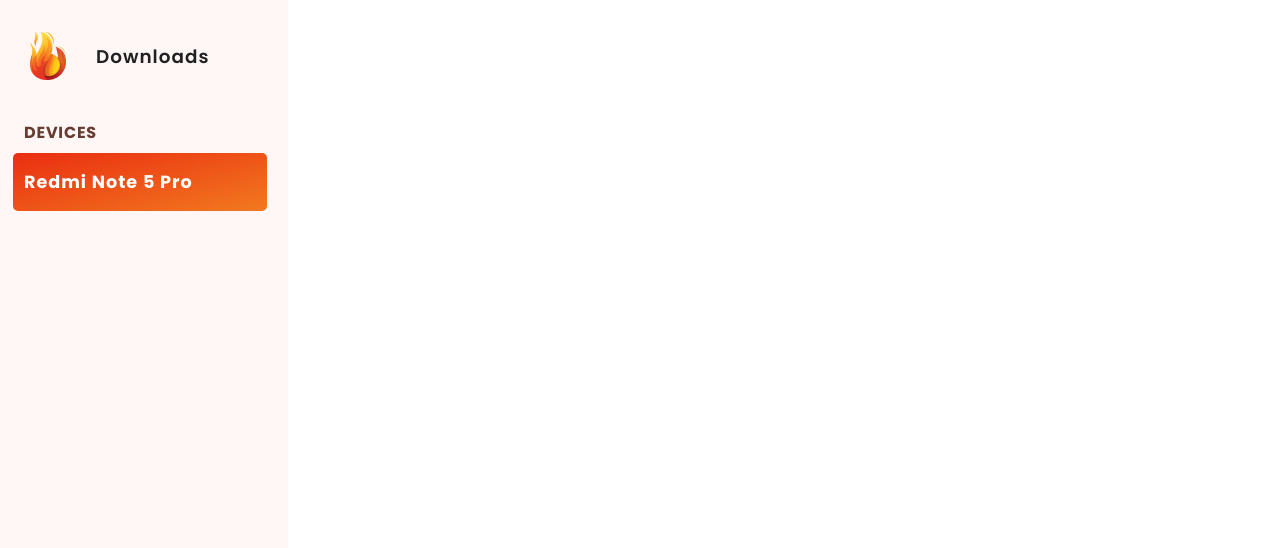
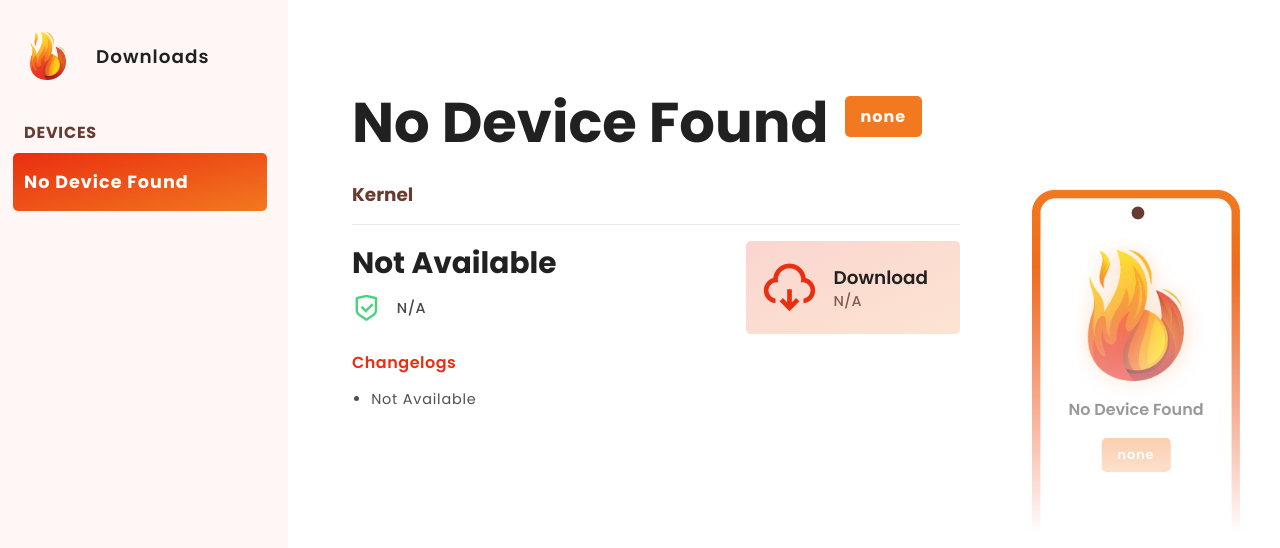
Before and after one commit to Xperiement/agni, a React (Create React App) app: page /downloads in a window 1280 px wide. Shown: the top 548 px of the page. Built offline with nearby package versions, Linux system fonts and the light colour scheme; no server answers.

Commit message:
updated download page

```diff
--- /dev/null
+++ b/src/components/Downloads/Card.js
@@ -0,0 +1,56 @@
+import React from "react";
+
+// {
+//     type: "kernel",
+//     title: "v6.9",
+//     size: "14.5MB",
+//     url: "",
+//     md5: "",
+//     changelogs: ["Added Z-Engine", "Improved thermal"],
+//   },
+
+export default function Card({ data }) {
+  return (
+    <div id={data.title} className="card">
+      <div className="tCont">
+        <div className="lCont">
+          <div className="title">{data.title}</div>
+          {data.md5 ? (
+            <div className="hash">
+              <i className="ri-shield-check-line" />
+              <div>{data.md5}</div>
+            </div>
+          ) : (
+            <div className="hash disabled">
+              <i className="ri-shield-check-line" />
+              <div>Not provided</div>
+            </div>
+          )}
+        </div>
+
+        <div className="rCont">
+          <div className="downloadBtn">
+            <i className="ri-download-cloud-2-line"></i>
+            <div className="iCont">
+              <div className="title">Download</div>
+              <div className="size">{data.size}</div>
+            </div>
+          </div>
+        </div>
+      </div>
+
+      <div className="changelogs">
+        {data.changelogs.length > 0 && (
+          <>
+            <div className="subHead">Changelogs</div>
+            <ul>
+              {data.changelogs.map((item, id) => (
+                <li key={id}>{item}</li>
+              ))}
+            </ul>
+          </>
+        )}
+      </div>
+    </div>
+  );
+}
--- /dev/null
+++ b/src/components/Downloads/Overview.js
@@ -0,0 +1,18 @@
+import React from "react";
+import device from "../../assets/device.png";
+import logo from "../../assets/agni.png";
+
+export default function Overview({ model, code_name }) {
+  return (
+    <div className="overview">
+      <img src={device} alt="" />
+      <div className="device">
+        <div className="section">
+          <img className="logo" src={logo} alt="" />
+          <div className="title">{model}</div>
+          <div className="codeName">{code_name}</div>
+        </div>
+      </div>
+    </div>
+  );
+}
--- a/src/components/Downloads/Sidebar.js
+++ b/src/components/Downloads/Sidebar.js
@@ -1,19 +1,52 @@
 import React from "react";
+import { HashLink } from "react-router-hash-link";
 import logo from "../../assets/agni.png";
+import { getTabs } from "../../pages/Downloads";
 
-export default function Sidebar({ devices }) {
+export default function Sidebar({
+  devices,
+  setDevices,
+  setDevice,
+  history,
+  setTabs,
+  setTab,
+}) {
   return (
     <div className="sidebar">
       <div className="head">
-        <img src={logo} alt=""></img>
+        <HashLink smooth to="/#home">
+          <img src={logo} alt=""></img>
+        </HashLink>
         <div>Downloads</div>
       </div>
 
       <div className="subHead">Devices</div>
 
       <div className="list">
-        {devices.map((item) => (
-          <div className={`card ${item.enabled ? "enabled" : ""}`}>
+        {devices.map((item, id) => (
+          <div
+            key={id}
+            onClick={() => {
+              setDevices(() => {
+                return devices.map((fitem) => {
+                  fitem.enabled = item.name === fitem.name;
+                  return fitem;
+                });
+              });
+              setDevice(item);
+
+              const sTabs = getTabs(item, undefined);
+              const sTab = sTabs[0];
+
+              setTabs(sTabs);
+              setTab(sTab);
+
+              history.replace(
+                `/downloads/${item.code_name}/${sTab?.name || ""}`
+              );
+            }}
+            className={`card ${item.enabled ? "enabled" : ""}`}
+          >
             {item.name}
           </div>
         ))}
--- /dev/null
+++ b/src/components/Downloads/Tabs.js
@@ -0,0 +1,28 @@
+import React from "react";
+
+export default function Tabs({ device, tabs, setTabs, setTab, history }) {
+  return (
+    <div className="tabs">
+      {tabs.map((item, id) => (
+        <div
+          key={id}
+          className={item.enabled === true ? "enabled" : ""}
+          onClick={() => {
+            const nTabs = tabs.map((fitem) => {
+              fitem.enabled = fitem.name === item.name;
+              return fitem;
+            });
+            setTabs(nTabs);
+            setTab(item);
+
+            history.replace(
+              `/downloads/${device.code_name}/${item?.name || ""}`
+            );
+          }}
+        >
+          {item.name}
+        </div>
+      ))}
+    </div>
+  );
+}
--- a/src/pages/Downloads.js
+++ b/src/pages/Downloads.js
@@ -1,39 +1,173 @@
-import React from "react";
+/* eslint-disable react-hooks/exhaustive-deps */
+import React, { useEffect, useState } from "react";
+import { useParams, useHistory } from "react-router-dom";
 import Sidebar from "../components/Downloads/Sidebar";
 import Overview from "../components/Downloads/Overview";
+import Tabs from "../components/Downloads/Tabs";
 import "./downloads.scss";
+import Card from "../components/Downloads/Card";
+import axios from "axios";
+import MDevices from "../components/Downloads/MDevices";
 
-const data = [
-  {
-    name: "Redmi Note 5 Pro",
-    code_name: "whyred",
-    oem: "Xiaomi",
+const initObj = {
+  name: "No Device Found",
+  code_name: "none",
+  oem: "none",
   enabled: true,
   resources: [
     {
       type: "kernel",
-        title: "v6.9",
-        size: "14.5MB",
-        url: "",
-        md5: "",
-        changelogs: ["Added Z-Engine", "Improved thermal"],
-      },
-      {
-        type: "firmware",
-        title: "Super first cds",
-        size: "420.69MB",
-        url: "",
-        md5: "",
-        changelogs: ["Added Z-Engine", "Improved thermal"],
+      title: "Not Available",
+      size: "N/A",
+      url: "N/A",
+      md5: "N/A",
+      changelogs: ["Not Available"],
     },
   ],
-  },
-];
+};
 
-export default function Downloads() {
+const getInitial = () => JSON.parse(JSON.stringify([initObj]));
+
+export const getEnabledOne = (name, data) => {
+  const cloned = JSON.parse(JSON.stringify(data));
+  const x = cloned.find(
+    (item) => item.name === name || item.code_name === name
+  );
+  if (x) {
+    x.enabled = true;
+    return cloned;
+  }
+  return null;
+};
+
+export const getCurrentTab = (tabs) => {
+  return tabs.find((item) => item.enabled);
+};
+
+export const getTabs = (device, type) => {
+  let types = [];
+
+  device.resources.forEach((item) => {
+    if (!types.find((fitem) => fitem.name === item.type)) {
+      types.push({ name: item.type, enabled: false });
+    }
+  });
+
+  if (!type) {
+    types[0].enabled = true;
+  } else {
+    const exists = types.find((item) => item.name === type);
+    if (exists) {
+      exists.enabled = true;
+    }
+  }
+
+  return types;
+};
+
+export default function Downloads({ showDevices, setShowDevices }) {
+  const history = useHistory();
+  const { name, type } = useParams();
+  const [devices, setDevices] = useState(() => getInitial());
+  const [device, setDevice] = useState(() => initObj);
+  const [tabs, setTabs] = useState(() => getTabs(device, type));
+  const [tab, setTab] = useState(() => getCurrentTab(tabs));
+
+  useEffect(() => {
+    axios
+      .get(
+        "https://raw.githubusercontent.com/Xperiement/agni_data/main/data.json"
+      )
+      .then((res) => {
+        if (res.status !== 200) return;
+
+        const aName = name ? name.trim().toLowerCase() : undefined;
+        const aType = type ? type.trim().toLowerCase() : undefined;
+
+        const raw = res.data;
+
+        if (aName) {
+          const nRaw = raw.map((item) => {
+            const aItemName = item.name.toLowerCase();
+            const aItemCodeName = item.code_name.toLowerCase();
+            item.enabled =
+              aItemName === aName || aItemCodeName === aName ? true : false;
+            return item;
+          });
+          const deviceFound = nRaw.find((item) => item.enabled);
+          if (!deviceFound) {
+            // setNotFound(true);
+            history.push("/404");
+            return;
+          }
+          setDevices(nRaw);
+          setDevice(deviceFound);
+
+          const aTabs = getTabs(deviceFound, aType);
+          const aTab = aTabs.find((item) => item.enabled);
+
+          if (aType && !aTab) {
+            // setNotFound(true);
+            history.push("/404");
+            return;
+          }
+
+          setTabs(aTabs);
+          setTab(aTab);
+          return;
+        }
+
+        raw[0].enabled = true;
+        setDevices(raw);
+        setDevice(raw[0]);
+        const aTabs = getTabs(raw[0], raw[0].resources[0].type);
+        setTabs(aTabs);
+        setTab(aTabs[0]);
+      });
+  }, []);
+
   return (
     <div className="downloads">
-      <Sidebar devices={data} />
+      <Sidebar
+        devices={devices}
+        setDevices={setDevices}
+        setDevice={setDevice}
+        setTab={setTab}
+        setTabs={setTabs}
+        history={history}
+      />
+
+      <Overview model={device.name} code_name={device.code_name} />
+
+      <div className="topHeader">
+        <div className="title">
+          {device.name} <span>{device.code_name}</span>
+        </div>
+        <Tabs
+          device={device}
+          tabs={tabs}
+          setTabs={setTabs}
+          setTab={setTab}
+          history={history}
+        />
+      </div>
+
+      {device.resources.map((item, id) => {
+        if (item.type === tab?.name) {
+          return <Card key={id} data={item} />;
+        }
+        return null;
+      })}
+
+      <MDevices
+        showDevices={showDevices}
+        setShowDevices={setShowDevices}
+        devices={devices}
+        setDevices={setDevices}
+        setDevice={setDevice}
+        setTab={setTab}
+        setTabs={setTabs}
+      />
     </div>
   );
 }
```
Lines whose indentation alone changed are shown as unchanged.
